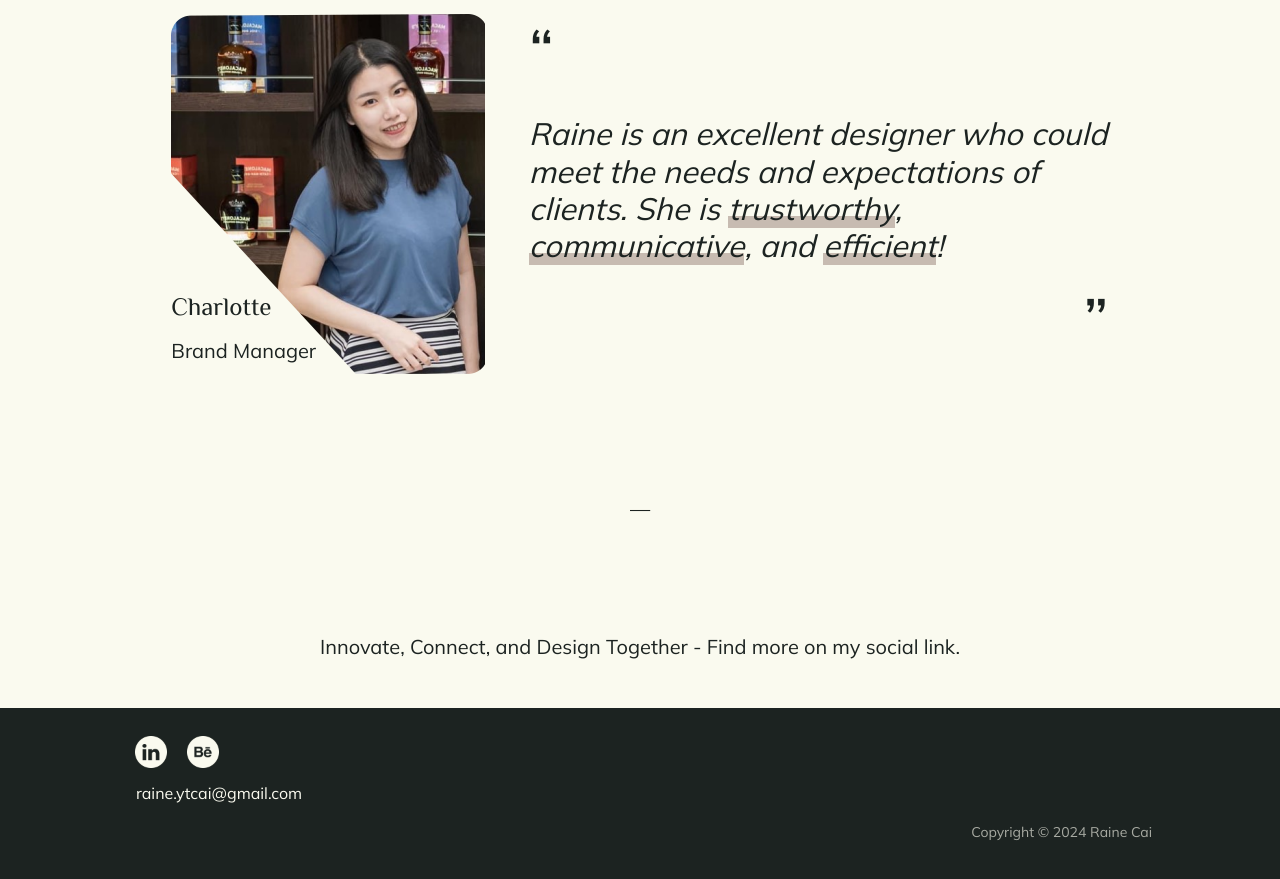
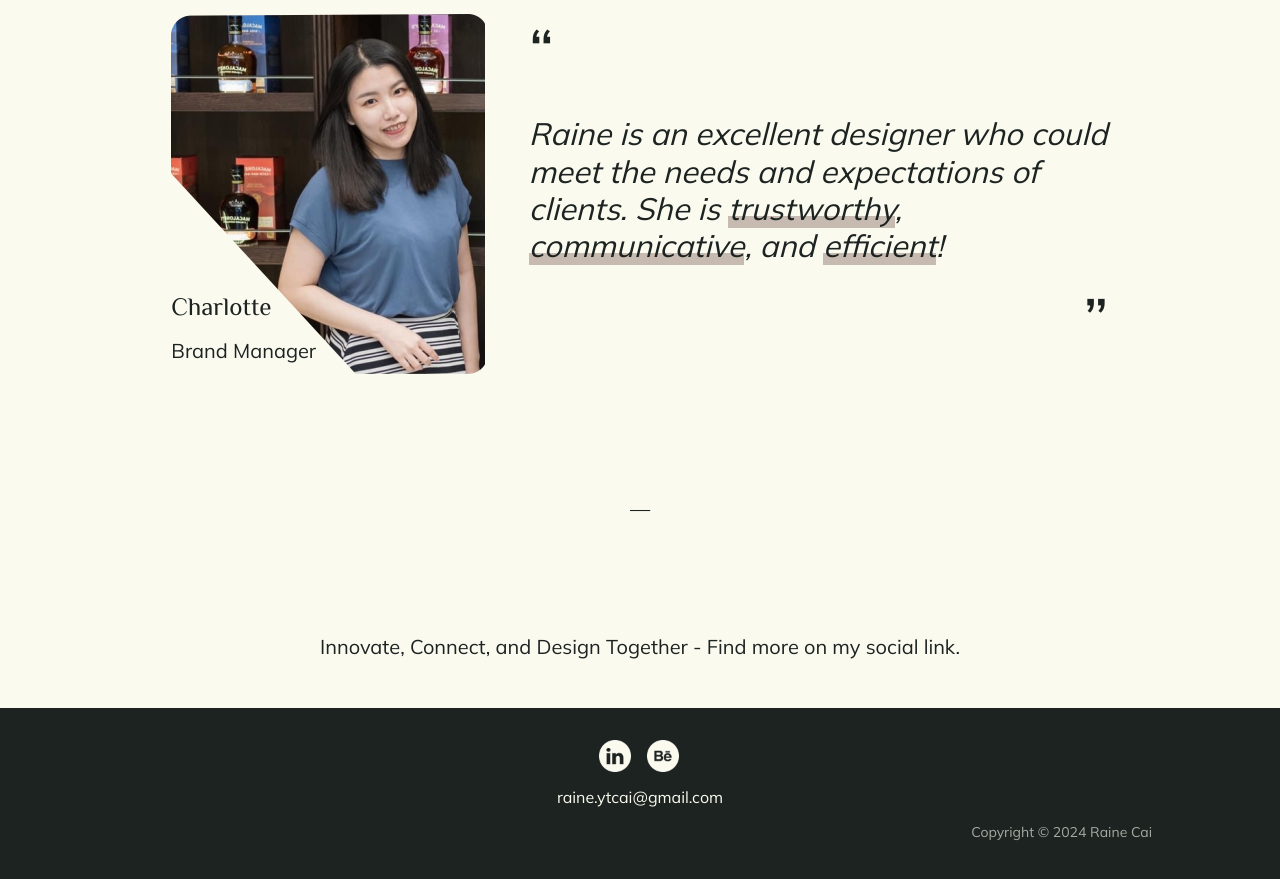
Before and after one commit to Raine-C/My-First-Repo-W20, a plain HTML site: page index.html in a window 1280 px wide. Shown: the part 2443-3322 px from the top of the page. Drawn offline with nearby package versions, Linux system fonts and the light colour scheme.

Commit message:
20240726
fix email underline and work list grid RWD size.

```diff
--- a/css/style.css
+++ b/css/style.css
@@ -684,7 +684,7 @@ footer p {
   }
 
   #worklistGrid {
-    grid-template: 256px 132px 256px 132px 256px 132px 256px 132px/355px;
+    grid-template: 256px 132px 256px 132px /355px;
     grid-template-areas:
       "work1"
       "PD1"
@@ -747,4 +747,5 @@ footer p {
     display: flex;
     justify-content: center;
   }
+
 }
--- a/index.html
+++ b/index.html
@@ -1,6 +1,16 @@
 <!DOCTYPE html>
 <html lang="en">
   <head>
+    <style>
+      .no-underline {
+          text-decoration: none;
+          color: inherit; /* Optional: Ensures the link text color matches the surrounding text */
+      }
+      .no-underline h6 {
+          margin: 0; /* To ensure no extra margin from h6 affects layout */
+          text-decoration: none; /* Ensure h6 within the link also has no underline */
+      }
+  </style>
     <!-- Google tag (gtag.js) -->
     <script
       async
@@ -22,6 +32,7 @@
 <meta property="og:description" content="Hi I'm Raine Cai. I'm a UI / UX designer who loves solving problems in a human-centred and logical way.">
 <meta property="og:image" content="image/Index/RcLogo.png">
 <meta property="og:url" content="https://www.rainecai.com/">
+
 <!-- schema.org -->
 <script type="application/ld+json">
   {
@@ -151,7 +162,7 @@
               );
             "
             > solving problems</span> and any task.
-          </h3>
+          </>
           <!-- <div class="ctabutton"> -->
             <!-- <a href="#FTop">
               <button
@@ -371,9 +382,9 @@
     </main>
     <!-- Footer-->
     <footer>
-      <div id="FTop">
+      <div id="FTop" class="d-flex justify-content-center">
         <div class="FLeft">
-          <div class="FImg">
+          <div class="FImg d-flex justify-content-center">
             <a
               href="https://www.linkedin.com/in/raine-cai-947085102/"
               target="_blank"
@@ -391,7 +402,8 @@
                 height="32px"
             /></a>
           </div>
-          <h6 class="mt-2">raine.ytcai@gmail.com</h6>
+          <a class="no-underline" href="mailto:raine.ytcai@gmail.com?subject=Hello&body=I%20am%20contacting%20you%20regarding...">
+            <h6 class="mt-2">raine.ytcai@gmail.com</h6></a>
         </div>
       </div>
       <p>Copyright © 2024 Raine Cai</p>
```
